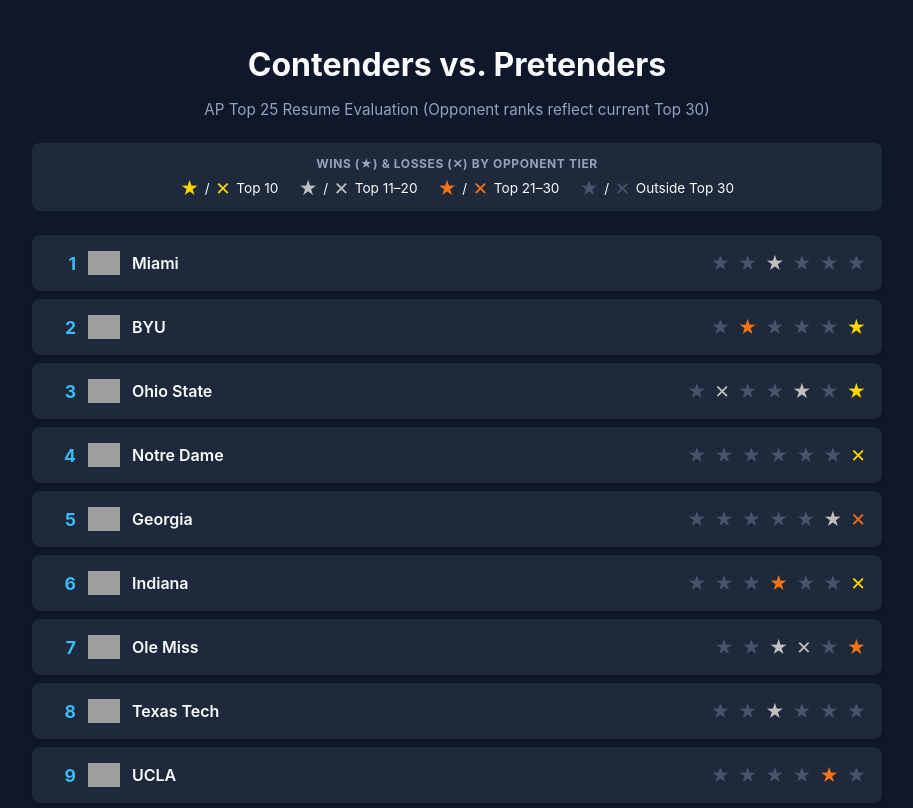
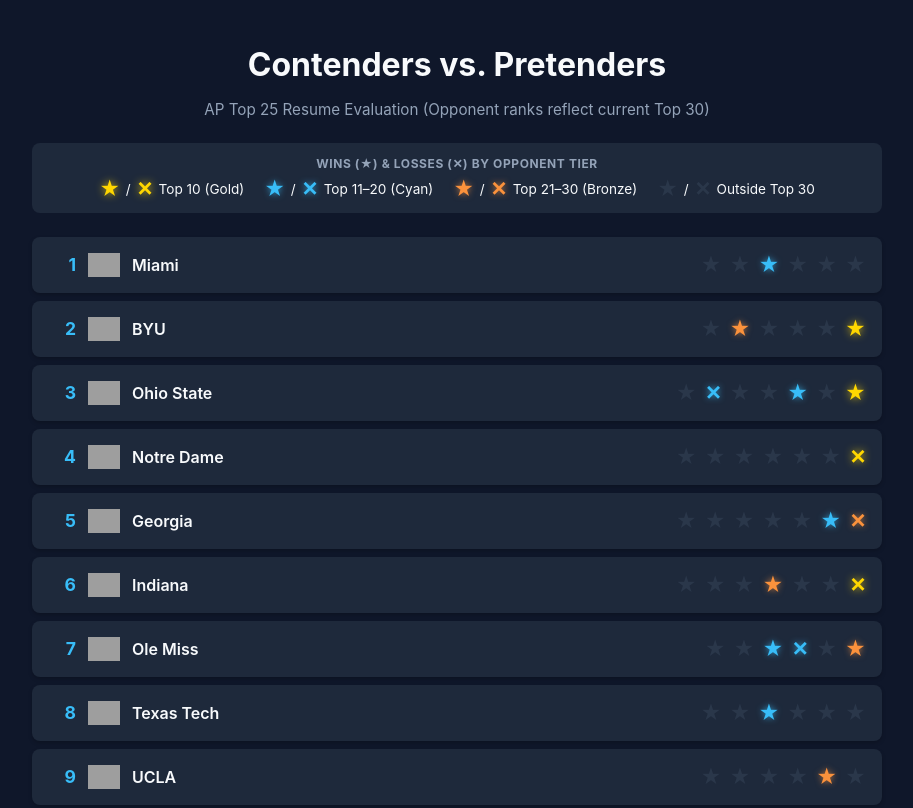
Before and after one commit to trenton543/cfb-resume-tracker, a plain HTML site: page index.html in a window 1280 px wide. Shown: the top 808 px of the page, without its empty margins (183-1096 px from the left). Drawn offline with Linux system fonts and the light colour scheme; grey boxes are pictures that could not be loaded.

Commit message:
Update index.html

```diff
--- a/index.html
+++ b/index.html
@@ -26,13 +26,13 @@
     .team-name { font-weight: 600; font-size: 1rem; }
 
     .badges { display: flex; gap: 8px; align-items: center; }
-    .icon { font-size: 1.15rem; cursor: pointer; display: inline-block; font-weight: 400; line-height: 1; font-style: normal; }
+    .icon { font-size: 1.25rem; cursor: pointer; display: inline-block; font-weight: 700; line-height: 1; font-style: normal; }
 
-    /* Vibrant Tier Colors for Wins (★) & Losses (✕) */
-    .tier-gold { color: #ffd700 !important; }
-    .tier-silver { color: #c0c0c0 !important; }
-    .tier-bronze { color: #f97316 !important; } /* High contrast bronze/orange */
-    .tier-black { color: #475569 !important; }
+    /* High Contrast Tier Palette for Dark Mode */
+    .tier-gold { color: #ffd700 !important; filter: drop-shadow(0 0 4px rgba(255,215,0,0.8)); }
+    .tier-silver { color: #38bdf8 !important; filter: drop-shadow(0 0 3px rgba(56,189,248,0.7)); } /* Bright Sky Blue for Top 11-20 */
+    .tier-bronze { color: #fb923c !important; filter: drop-shadow(0 0 3px rgba(251,146,60,0.7)); } /* Bright Amber Orange for Top 21-30 */
+    .tier-black { color: #334155 !important; opacity: 0.6; } /* Dark Slate for Outside Top 30 */
   </style>
 </head>
 <body>
@@ -43,9 +43,9 @@
     <div class="legend">
       <div class="legend-title">Wins (★) & Losses (✕) by Opponent Tier</div>
       <div class="legend-row">
-        <div class="legend-item"><span class="icon tier-gold">★</span> / <span class="icon tier-gold">✕</span> Top 10</div>
-        <div class="legend-item"><span class="icon tier-silver">★</span> / <span class="icon tier-silver">✕</span> Top 11–20</div>
-        <div class="legend-item"><span class="icon tier-bronze">★</span> / <span class="icon tier-bronze">✕</span> Top 21–30</div>
+        <div class="legend-item"><span class="icon tier-gold">★</span> / <span class="icon tier-gold">✕</span> Top 10 (Gold)</div>
+        <div class="legend-item"><span class="icon tier-silver">★</span> / <span class="icon tier-silver">✕</span> Top 11–20 (Cyan)</div>
+        <div class="legend-item"><span class="icon tier-bronze">★</span> / <span class="icon tier-bronze">✕</span> Top 21–30 (Bronze)</div>
         <div class="legend-item"><span class="icon tier-black">★</span> / <span class="icon tier-black">✕</span> Outside Top 30</div>
       </div>
     </div>
@@ -71,11 +71,14 @@
             return `<span class="icon tier-${b.tier}" title="${label} vs ${b.opp}">${symbol}</span>`;
           }).join('');
 
+          // Clean up team name: use team.name directly without repeating location
+          const displayName = team.name || `${team.location || ''} ${team.nickname || ''}`.trim();
+
           card.innerHTML = `
             <div class="team-info">
               <span class="rank">${team.rank}</span>
-              <img class="logo" src="${team.logo}" alt="${team.name}">
-              <span class="team-name">${team.name}</span>
+              <img class="logo" src="${team.logo}" alt="${displayName}">
+              <span class="team-name">${displayName}</span>
             </div>
             <div class="badges">${badgeHTML}</div>
           `;
```
